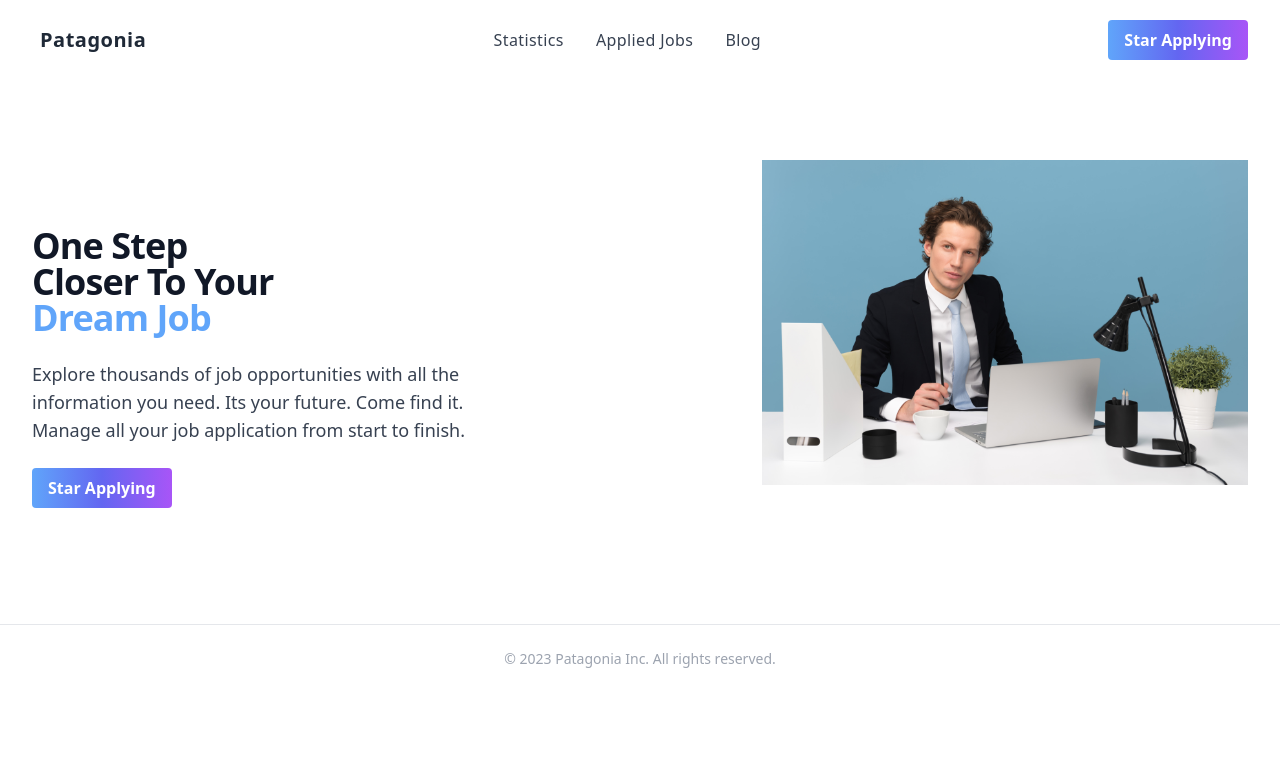
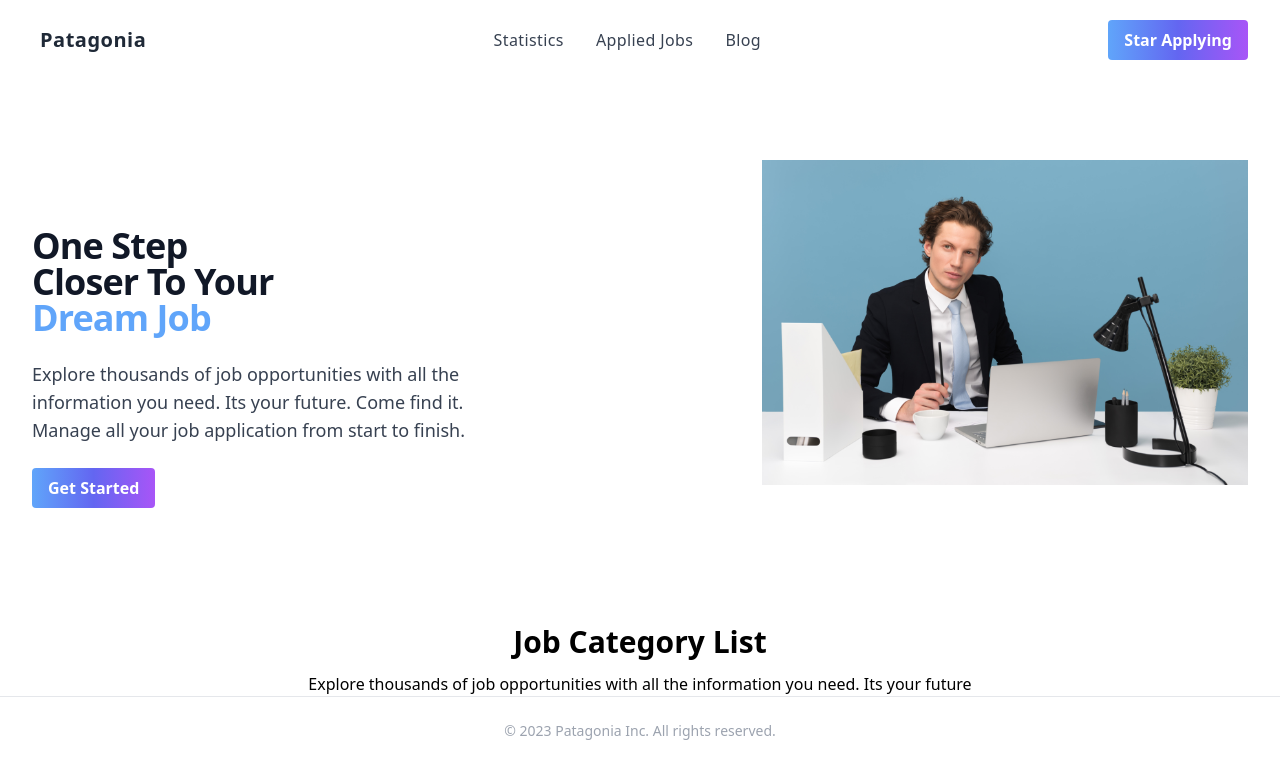
Before and after one commit to mahmudsajeeb/career-website, a React (Vite) app: page / in a window 1280 px wide. Shown: the top 778 px of the page. Built offline with nearby package versions, Linux system fonts and the light colour scheme.

Commit message:
job category title

```diff
--- a/src/components/Home.jsx
+++ b/src/components/Home.jsx
@@ -4,6 +4,7 @@ import { Link } from 'react-router-dom'
 
 const Home = () => {
   return (
+    <>
     <div className='my-container flex flex-col items-center justify-between lg:flex-row'>
       {/* Text Content */}
       <div className='mb-10 lg:max-w-lg  lg:pr-5 lg:mb-0'>
@@ -20,19 +21,24 @@ const Home = () => {
         <div className='flex flex-col items-center md:flex-row'>
           <Link to='/' className='btn md:w-auto md:mr-4'>
             <div className='inline-flex items-center justify-center w-full h-full'>
-            <button className="bg-gradient-to-r hidden md:block  from-blue-400 via-indigo-500 to-purple-500 text-white font-bold py-2 px-4 rounded">Star Applying </button>
+            <button className="bg-gradient-to-r hidden md:block  from-blue-400 via-indigo-500 to-purple-500 text-white font-bold py-2 px-4 rounded">Get Started </button>
             </div>
           </Link>
 
         </div>
       </div>
-      {/* Lottie Animation */}
+
       <div className='relative lg:w-1/2 '>
         <div className='w-full lg:w-4/5 lg:ml-auto h-56  sm:h-96'>
           <img className='object-cover' src={jobProfile} alt="jobProfile" />
         </div>
       </div>
+
     </div>
+      {/* Job Category List */}
+      <h1 className='text-center text-3xl  font-semibold'>Job Category List</h1>
+      <p className='text-center mt-3'>Explore thousands of job opportunities with all the information you need. Its your future</p>
+    </>
   )
 }
 
```
